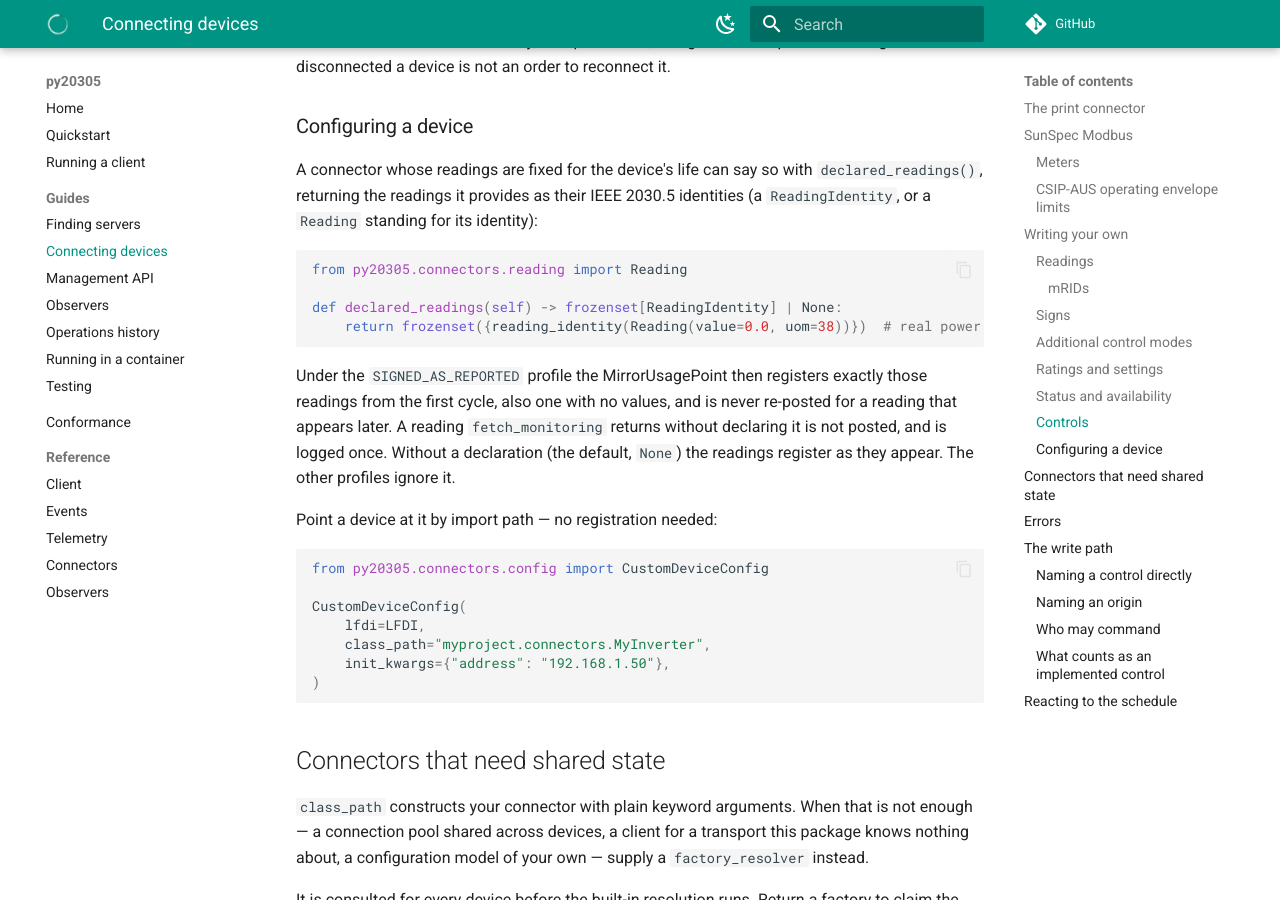
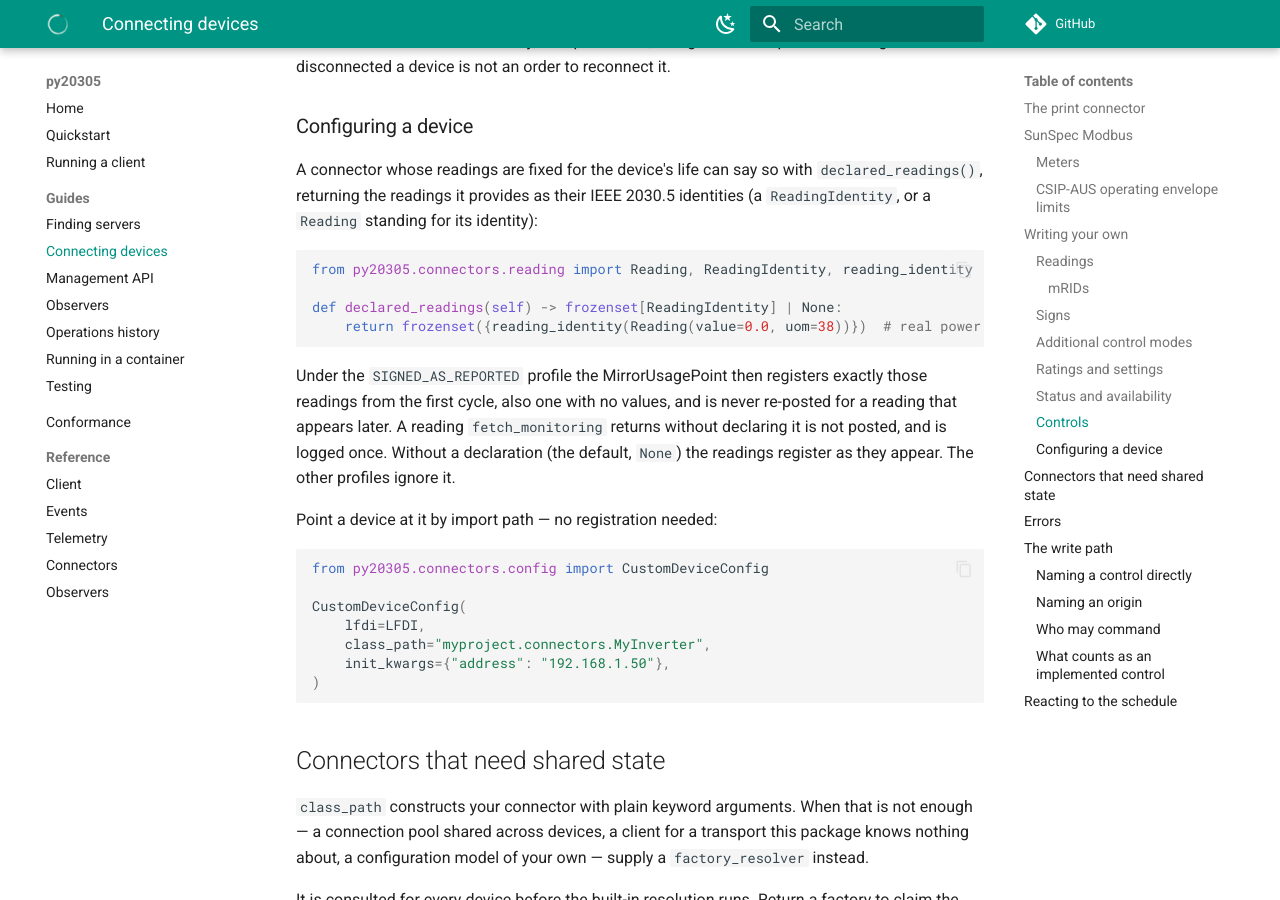
Before and after one commit to DERSecurity/py20305, an MkDocs documentation site: the page built from docs/connectors.md, in a window 1280 px wide and 900 px high, scrolled down 9992 px. Built offline with MkDocs 1.6.1 and Material for MkDocs 9.7.7, drawn with Linux system fonts in a browser that asks for light colours; comment, search, counter and statistics services are not loaded.

Commit message:
Import ReadingIdentity and reading_identity in the declared_readings example
The example used both names without importing them, so a connector that
copied it raised NameError.

````diff
--- a/docs/connectors.md
+++ b/docs/connectors.md
@@ -378,7 +378,7 @@ A connector whose readings are fixed for the device's life can say so with
 identities (a `ReadingIdentity`, or a `Reading` standing for its identity):
 
 ```python
-from py20305.connectors.reading import Reading
+from py20305.connectors.reading import Reading, ReadingIdentity, reading_identity
 
 def declared_readings(self) -> frozenset[ReadingIdentity] | None:
     return frozenset({reading_identity(Reading(value=0.0, uom=38))})  # real power
````
